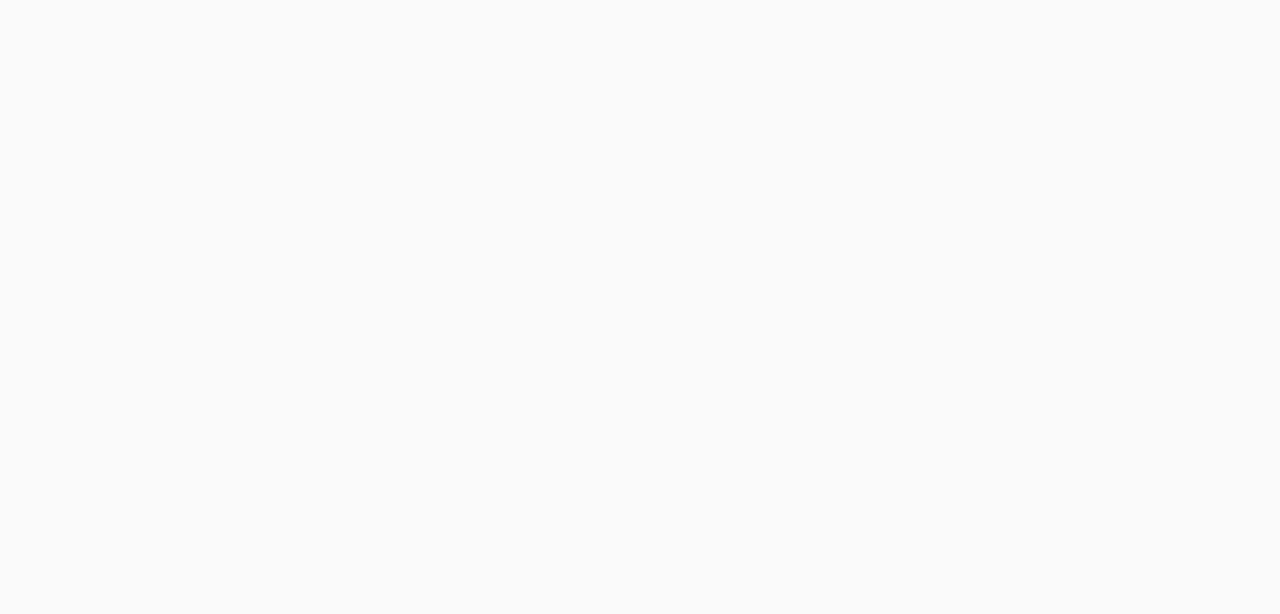
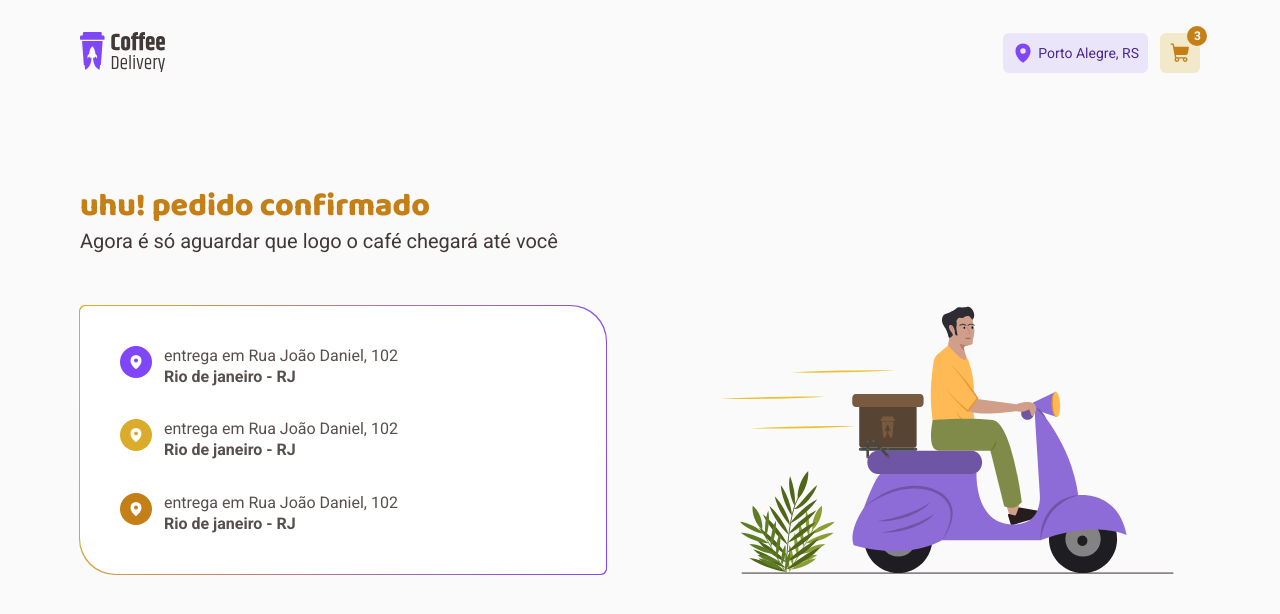
Before and after one commit to MattDuarte1/02-coffe-delivery, a React (Vite) app: page /success in a window 1280 px wide. Before the commit this address had no page. Shown: the top 614 px of the page. Built offline with nearby package versions, Linux system fonts and the light colour scheme; the HTML template or start-up script is replaced by a standard one.

Commit message:
feat: Adicionado a pagina de sucesso quando completa o pedido

```diff
--- /dev/null
+++ b/src/pages/Success/components/SuccessOrderInfoRow/index.tsx
@@ -0,0 +1,26 @@
+import {
+  SuccessOrderInfoRowContainer,
+  SuccessOrderInfoIcon,
+  SuccessOrderInfoDescription,
+} from './styles'
+import { ReactNode } from 'react'
+
+interface SuccessOrderInfoRowProps {
+  icon: ReactNode
+  text: ReactNode
+  iconBgColor: 'purple' | 'yellow' | 'yellow-dark'
+}
+export const SuccessOrderInfoRow = ({
+  icon,
+  text,
+  iconBgColor = 'purple',
+}: SuccessOrderInfoRowProps) => {
+  return (
+    <SuccessOrderInfoRowContainer>
+      <SuccessOrderInfoIcon $iconBgColor={iconBgColor}>
+        {icon}
+      </SuccessOrderInfoIcon>
+      <SuccessOrderInfoDescription>{text}</SuccessOrderInfoDescription>
+    </SuccessOrderInfoRowContainer>
+  )
+}
--- /dev/null
+++ b/src/pages/Success/components/SuccessOrderInfoRow/styles.ts
@@ -0,0 +1,38 @@
+import styled from 'styled-components'
+import { mixins } from '../../../../styles/mixins'
+
+export const SuccessOrderInfoRowContainer = styled.div`
+  display: flex;
+  gap: 1.2rem;
+`
+
+const IconBgColors = {
+  yellow: 'yellow',
+  'yellow-dark': 'yellow-dark',
+  purple: 'purple',
+}
+
+interface SuccessOrderInfoIcon {
+  $iconBgColor: keyof typeof IconBgColors
+}
+
+export const SuccessOrderInfoIcon = styled.div<SuccessOrderInfoIcon>`
+  display: flex;
+  width: 3.2rem;
+  height: 3.2rem;
+  border-radius: 999px;
+  justify-content: center;
+  align-items: center;
+  color: ${({ theme }) => theme.colors.white};
+  background: ${({ theme, $iconBgColor }) => theme.colors[$iconBgColor]};
+  padding: 0.8rem;
+`
+
+export const SuccessOrderInfoDescription = styled.div`
+  display: flex;
+  flex-direction: column;
+  justify-content: center;
+
+  ${mixins.fonts.textM}
+  color: ${({ theme }) => theme.colors['base-text']};
+`
--- /dev/null
+++ b/src/pages/Success/index.tsx
@@ -0,0 +1,66 @@
+import {
+  SuccessContainer,
+  SuccessContent,
+  SuccessInfoWrapper,
+  SuccessOrderInfoContent,
+  SuccessOrderInfoHero,
+} from './styles'
+import ilustrationIMG from '../../assets/illustration.svg'
+import { MapPin } from '@phosphor-icons/react'
+import { SuccessOrderInfoRow } from './components/SuccessOrderInfoRow'
+
+export const Success = () => {
+  return (
+    <SuccessContainer>
+      <SuccessContent>
+        <header>
+          <h1>uhu! pedido confirmado</h1>
+          <p>Agora é só aguardar que logo o café chegará até você</p>
+        </header>
+
+        <SuccessInfoWrapper>
+          <SuccessOrderInfoContent>
+            <SuccessOrderInfoRow
+              icon={<MapPin size={16} weight="fill" />}
+              iconBgColor="purple"
+              text={
+                <p>
+                  entrega em Rua João Daniel, 102
+                  <br />
+                  <strong>Rio de janeiro - RJ</strong>
+                </p>
+              }
+            />
+
+            <SuccessOrderInfoRow
+              icon={<MapPin size={16} weight="fill" />}
+              iconBgColor="yellow"
+              text={
+                <p>
+                  entrega em Rua João Daniel, 102
+                  <br />
+                  <strong>Rio de janeiro - RJ</strong>
+                </p>
+              }
+            />
+
+            <SuccessOrderInfoRow
+              icon={<MapPin size={16} weight="fill" />}
+              iconBgColor="yellow-dark"
+              text={
+                <p>
+                  entrega em Rua João Daniel, 102
+                  <br />
+                  <strong>Rio de janeiro - RJ</strong>
+                </p>
+              }
+            />
+          </SuccessOrderInfoContent>
+          <SuccessOrderInfoHero>
+            <img src={ilustrationIMG} alt="ilustration img" />
+          </SuccessOrderInfoHero>
+        </SuccessInfoWrapper>
+      </SuccessContent>
+    </SuccessContainer>
+  )
+}
--- /dev/null
+++ b/src/pages/Success/styles.ts
@@ -0,0 +1,90 @@
+import styled from 'styled-components'
+import { mixins } from '../../styles/mixins'
+
+export const SuccessContainer = styled.div`
+  display: flex;
+  justify-content: center;
+  width: 100%;
+  min-height: 100vh;
+
+  padding: 0 2rem;
+`
+
+export const SuccessContent = styled.div`
+  margin-top: 8rem;
+  width: min(100%, 112rem);
+  display: flex;
+  justify-content: flex-start;
+
+  flex-direction: column;
+  gap: 4rem;
+
+  header {
+    h1 {
+      ${mixins.fonts.titleL}
+      color: ${({ theme }) => theme.colors['yellow-dark']};
+    }
+
+    p {
+      ${mixins.fonts.textL}
+      color: ${({ theme }) => theme.colors['base-subtitle']};
+    }
+  }
+
+  @media (max-width: 1025px) {
+    header {
+      margin: 0 auto;
+    }
+  }
+`
+
+export const SuccessInfoWrapper = styled.div`
+  display: flex;
+  width: 100%;
+  gap: 5.8rem;
+  justify-content: space-between;
+  align-items: center;
+
+  @media (max-width: 1025px) {
+    & {
+      flex-direction: column;
+    }
+  }
+`
+export const SuccessOrderInfoContent = styled.div`
+  width: min(100%, 52.6rem);
+  padding: 4rem;
+  display: flex;
+  flex-direction: column;
+  align-items: flex-start;
+  gap: 3.2rem;
+  background: white;
+  position: relative;
+  border-radius: 6px 36px;
+
+  &::before {
+    content: '';
+    position: absolute;
+    inset: -1px;
+    z-index: -1;
+    border-radius: 6px 36px;
+    background: linear-gradient(
+      102.89deg,
+      rgb(219, 172, 44) 2.61%,
+      rgb(128, 71, 248) 98.76%
+    );
+  }
+`
+
+export const SuccessOrderInfoHero = styled.div`
+  display: flex;
+  justify-content: center;
+  align-items: center;
+  width: min(100%, 49.2rem);
+
+  img {
+    width: 100%;
+    height: 100%;
+    object-fit: cover;
+  }
+`
--- a/src/routes/index.tsx
+++ b/src/routes/index.tsx
@@ -2,6 +2,7 @@
 import { Home } from '../pages/Home'
 import { Checkout } from '../pages/Checkout'
 import { DefaultTemplate } from '../templates/Default'
+import { Success } from '../pages/Success'
 
 export const RoutesApp = () => {
   return (
@@ -9,6 +10,7 @@
       <Route path="/" element={<DefaultTemplate />}>
         <Route path="/" element={<Home />} />
         <Route path="/checkout" element={<Checkout />} />
+        <Route path="/success" element={<Success />} />
       </Route>
     </Routes>
   )
```
